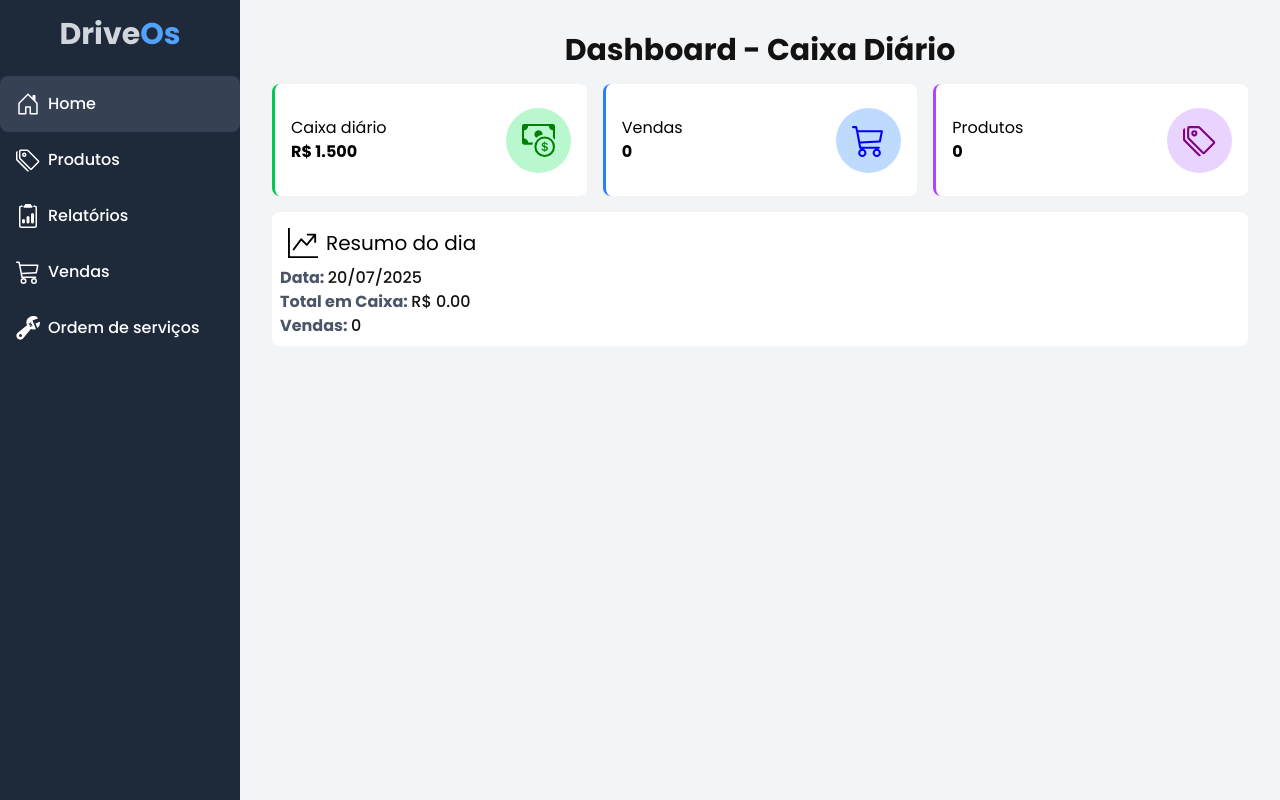
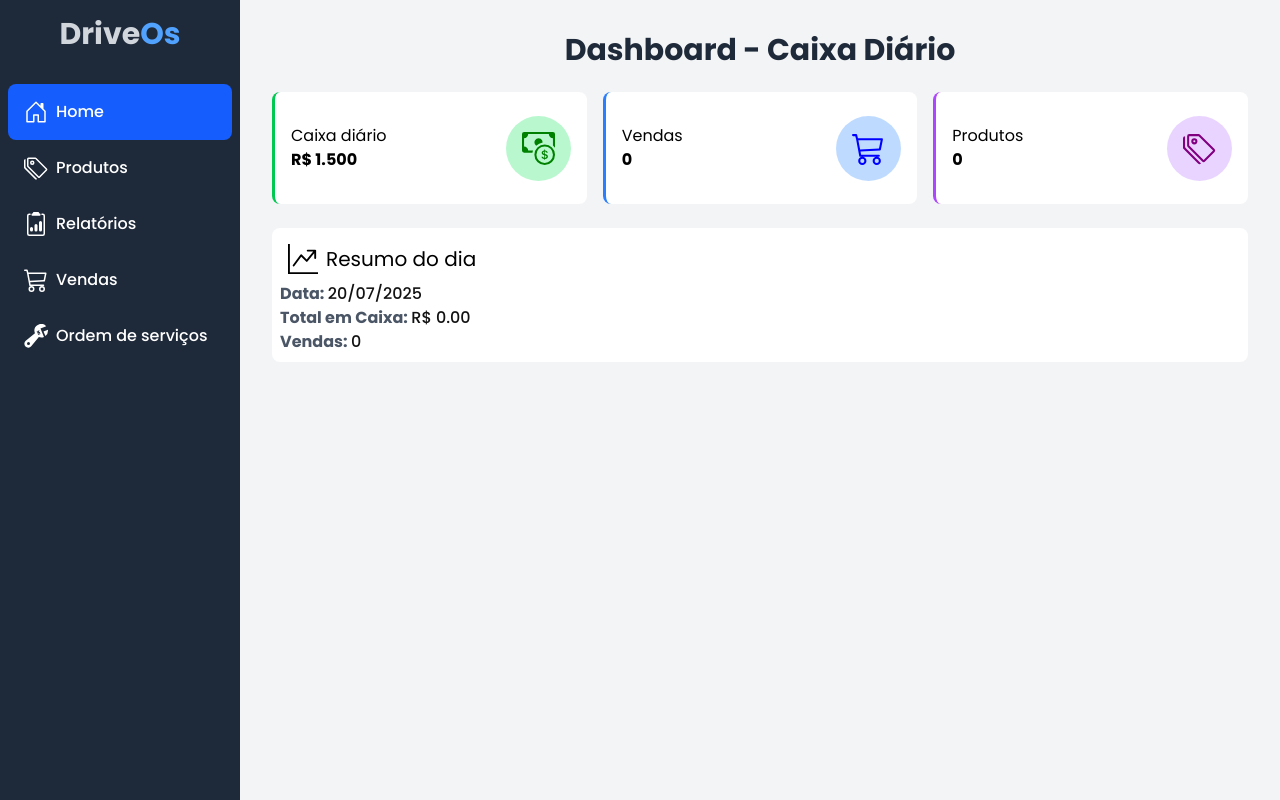
Before and after one commit to gustavols12/DriveOS, a Next.js app: page / in a window 1280 px wide. Built offline with nearby package versions, Linux system fonts and the light colour scheme.

Commit message:
Style: atuliza estilos da home e header

```diff
--- a/src/app/(pages)/produtos/page.tsx
+++ b/src/app/(pages)/produtos/page.tsx
@@ -1,7 +1,12 @@
 export default function Produtos() {
   return (
-    <div>
-      <h1>Produtos</h1>
-    </div>
+    <section className="w-full p-2 lg:p-8 flex flex-col items-center justify-center gap-2">
+      <h1 className="text-2xl sm:text-3xl font-bold text-[#1e2939] my-2">
+        Gestão de produtos
+      </h1>
+      <div className="w-11/12 flex flex-col bg-white rounded-lg">
+        <h3>Cadastrar Produto</h3>
+      </div>
+    </section>
   );
 }
--- a/src/app/layout.tsx
+++ b/src/app/layout.tsx
@@ -25,7 +25,7 @@ export default function RootLayout({
       <body className="bg-gray-100">
         <Container>
           <Header />
-          <main className="flex-1 p-8  overflow-y-auto"> {children}</main>
+          <main className="flex-1 overflow-y-auto"> {children}</main>
         </Container>
       </body>
     </html>
--- a/src/app/page.tsx
+++ b/src/app/page.tsx
@@ -2,11 +2,11 @@ import { BsCashCoin, BsTags, BsCart3, BsGraphUpArrow } from 'react-icons/bs';
 
 export default function Home() {
   return (
-    <section className="w-full flex flex-col items-center justify-center gap-2">
-      <h1 className="text-xl sm:text-3xl font-bold text-[#121212]">
+    <section className="w-full p-2 lg:p-8 flex flex-col items-center justify-center gap-2">
+      <h1 className="text-xl sm:text-3xl font-bold text-[#1e2939]">
         Dashboard - Caixa Diário
       </h1>
-      <section className="w-full grid grid-cols-1 lg:grid-cols-3 items-center justify-center gap-4 my-2 ">
+      <section className="w-full grid grid-cols-1 lg:grid-cols-3 items-center justify-center gap-4 my-2 lg:m-4 ">
         {/* caixa */}
         <div className="bg-white w-full h-28 flex items-center justify-between rounded-lg border-l-3 border-l-green-500">
           <div className="px-4 ">
--- a/src/components/header/index.tsx
+++ b/src/components/header/index.tsx
@@ -43,11 +43,11 @@ export function Header() {
         sm:static sm:translate-x-0 sm:w-auto sm:h-auto sm:block sm:flex-1 sm:overflow-y-auto sm:py-2 py-15
       `}
       >
-        <nav className="flex flex-col items-center justify-center text-gray-300 font-medium">
+        <nav className="flex flex-col items-center justify-center text-gray-300 font-medium m-2">
           <Link
             href="/"
             className={`w-full flex items-center justify-self-auto p-4 rounded-lg gap-2 hover:bg-gray-700 text-white duration-300  ${
-              pathname === '/' ? 'bg-gray-700' : 'hover:bg-gray-700'
+              pathname === '/' ? 'bg-[#155dfc]' : 'hover:bg-gray-700'
             }`}
             onClick={() => setIsOpen(false)}
           >
@@ -57,7 +57,7 @@ export function Header() {
           <Link
             href="/produtos"
             className={`w-full flex items-center justify-self-auto p-4 rounded-lg gap-2 hover:bg-gray-700 text-white duration-300  ${
-              pathname === '/produtos' ? 'bg-gray-700' : 'hover:bg-gray-700'
+              pathname === '/produtos' ? 'bg-[#155dfc]' : 'hover:bg-gray-700'
             }`}
             onClick={() => setIsOpen(false)}
           >
@@ -67,7 +67,7 @@ export function Header() {
           <Link
             href="/relatorios"
             className={`w-full flex items-center justify-self-auto p-4 rounded-lg gap-2 hover:bg-gray-700 text-white duration-300  ${
-              pathname === '/relatorios' ? 'bg-gray-700' : 'hover:bg-gray-700'
+              pathname === '/relatorios' ? 'bg-[#155dfc]' : 'hover:bg-gray-700'
             }`}
             onClick={() => setIsOpen(false)}
           >
@@ -77,7 +77,7 @@ export function Header() {
           <Link
             href="/vendas"
             className={`w-full flex items-center justify-self-auto p-4 rounded-lg gap-2 hover:bg-gray-700 text-white duration-300  ${
-              pathname === '/vendas' ? 'bg-gray-700' : 'hover:bg-gray-700'
+              pathname === '/vendas' ? 'bg-[#155dfc]' : 'hover:bg-gray-700'
             }`}
             onClick={() => setIsOpen(false)}
           >
@@ -87,7 +87,7 @@ export function Header() {
           <Link
             href="/os"
             className={`w-full flex items-center justify-self-auto p-4 rounded-lg gap-2 hover:bg-gray-700 text-white duration-300  ${
-              pathname === '/os' ? 'bg-gray-700' : 'hover:bg-gray-700'
+              pathname === '/os' ? 'bg-[#155dfc]' : 'hover:bg-gray-700'
             }`}
             onClick={() => setIsOpen(false)}
           >
```
Also changed, not shown: src/app/(pages)/produtos/components/input.tsx (added).
